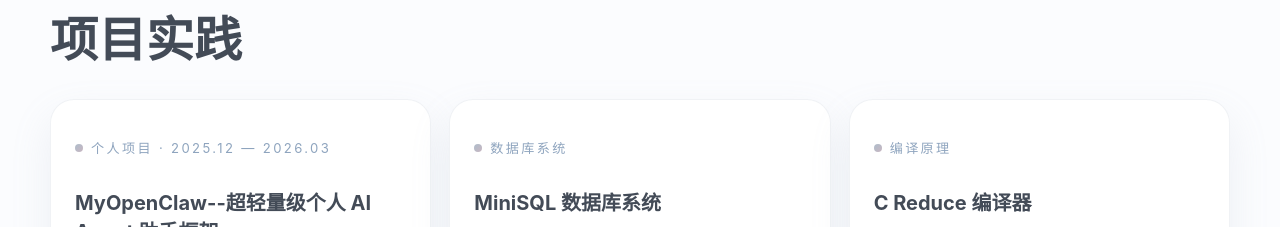
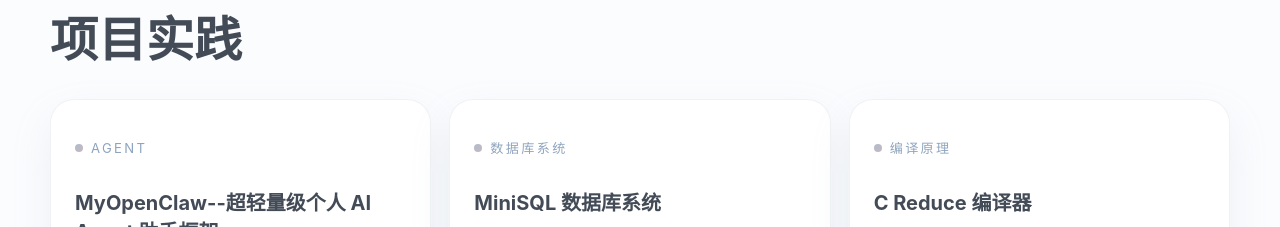
Before and after one commit to Ceceliawai/ceceliawai.github.io, a React (Vite) app: page / in a window 1280 px wide. Shown: the part 1520-1747 px from the top of the page. Built offline with nearby package versions, Linux system fonts and the light colour scheme.

Commit message:
修改agent

```diff
--- a/src/data/projects/nanobot/detail.md
+++ b/src/data/projects/nanobot/detail.md
@@ -1,8 +1,6 @@
 ## 项目简介
 
 **MyOpenClaw** 是一个基于 Python 构建的超轻量级个人 AI Agent 助手框架，聚焦个人使用场景下的可用性、可扩展性与低成本部署能力。
-
-项目时间：**2025.12 — 2026.03**
 
 ## 项目描述
 
@@ -36,7 +34,3 @@
 - 面向个人 AI Agent 场景，强调轻量化与完整闭环
 - 兼顾本地使用体验、持续运行能力与后续扩展空间
 - 从核心执行引擎、插件体系到记忆机制形成了一套可落地的 Agent 框架设计
-
-## 项目收获
-
-通过这个项目，我系统梳理了个人 AI Agent 框架从执行引擎、工具系统、长期记忆到多渠道接入的完整设计链路，也进一步提升了对 Agent 工程化、插件化架构和长期运行机制的理解。
--- a/src/data/projects/nanobot/index.js
+++ b/src/data/projects/nanobot/index.js
@@ -2,12 +2,12 @@ export default {
   order: 1,
   slug: 'nanobot',
   title: 'MyOpenClaw--超轻量级个人 AI Agent 助手框架',
-  course: '个人项目 · 2025.12 — 2026.03',
+  course: 'Agent',
   featured: true,
   description: '基于 Python 构建轻量级个人 AI Agent 框架，围绕 Agent Loop、工具调用、长期记忆、定时任务与多渠道接入实现完整闭环，支持 CLI、Docker 与多实例部署。',
   tags: ['Python', 'AI Agent', '工具调用', '长期记忆'],
   listTags: ['Python', 'AI Agent', '长期记忆', '多渠道接入'],
-  filters: ['Python', '人工智能'],
+  filters: ['Python', 'Agent'],
   sections: [
     {
       title: '项目概述',
```
